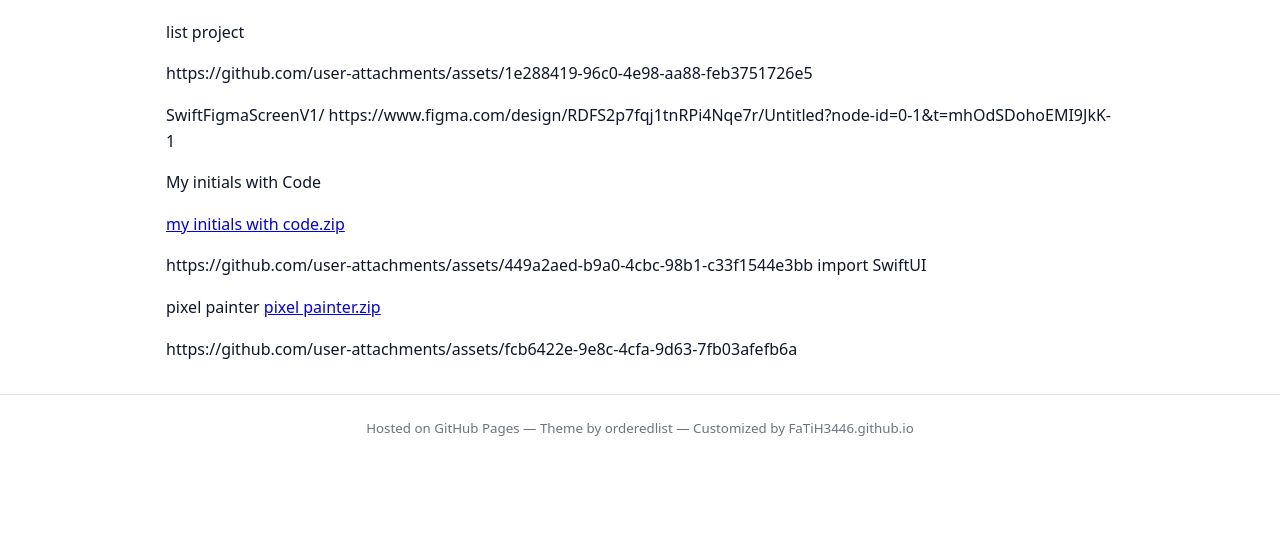
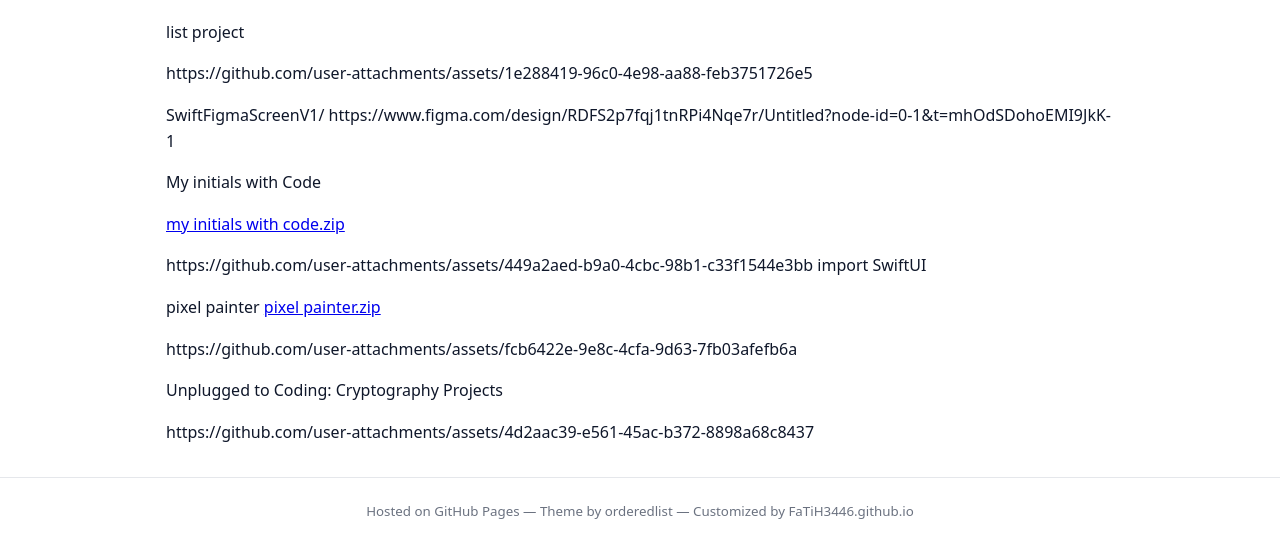
Before and after one commit to FaTiH3446/FaTiH3446.github.io, a Jekyll site: the page built from project.md, in a window 1280 px wide and 900 px high, scrolled down 11949 px, cut to the strip 356-900 px from the top of the window. Built offline with Jekyll 4.4.1, drawn with Linux system fonts in a browser that asks for light colours; before the commit the page ends 12766 px from its top, so only the background shows below that.

Commit message:
Update project.md

```diff
--- a/project.md
+++ b/project.md
@@ -595,3 +595,13 @@ pixel painter
 [pixel painter.zip](https://github.com/user-attachments/files/23809988/pixel.painter.zip)
 
 https://github.com/user-attachments/assets/fcb6422e-9e8c-4cfa-9d63-7fb03afefb6a
+
+
+
+
+
+Unplugged to Coding: Cryptography Projects
+
+
+
+https://github.com/user-attachments/assets/4d2aac39-e561-45ac-b372-8898a68c8437
```
